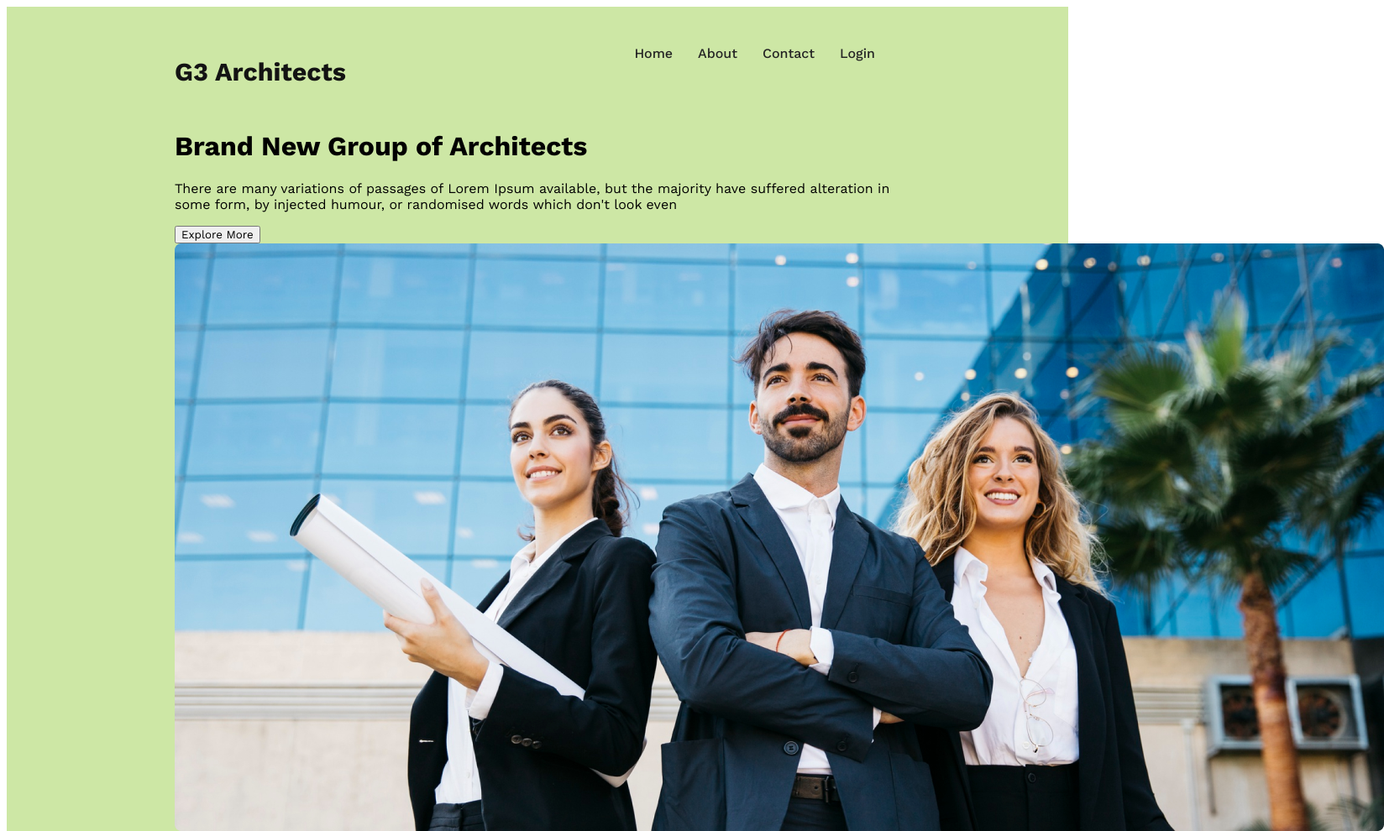
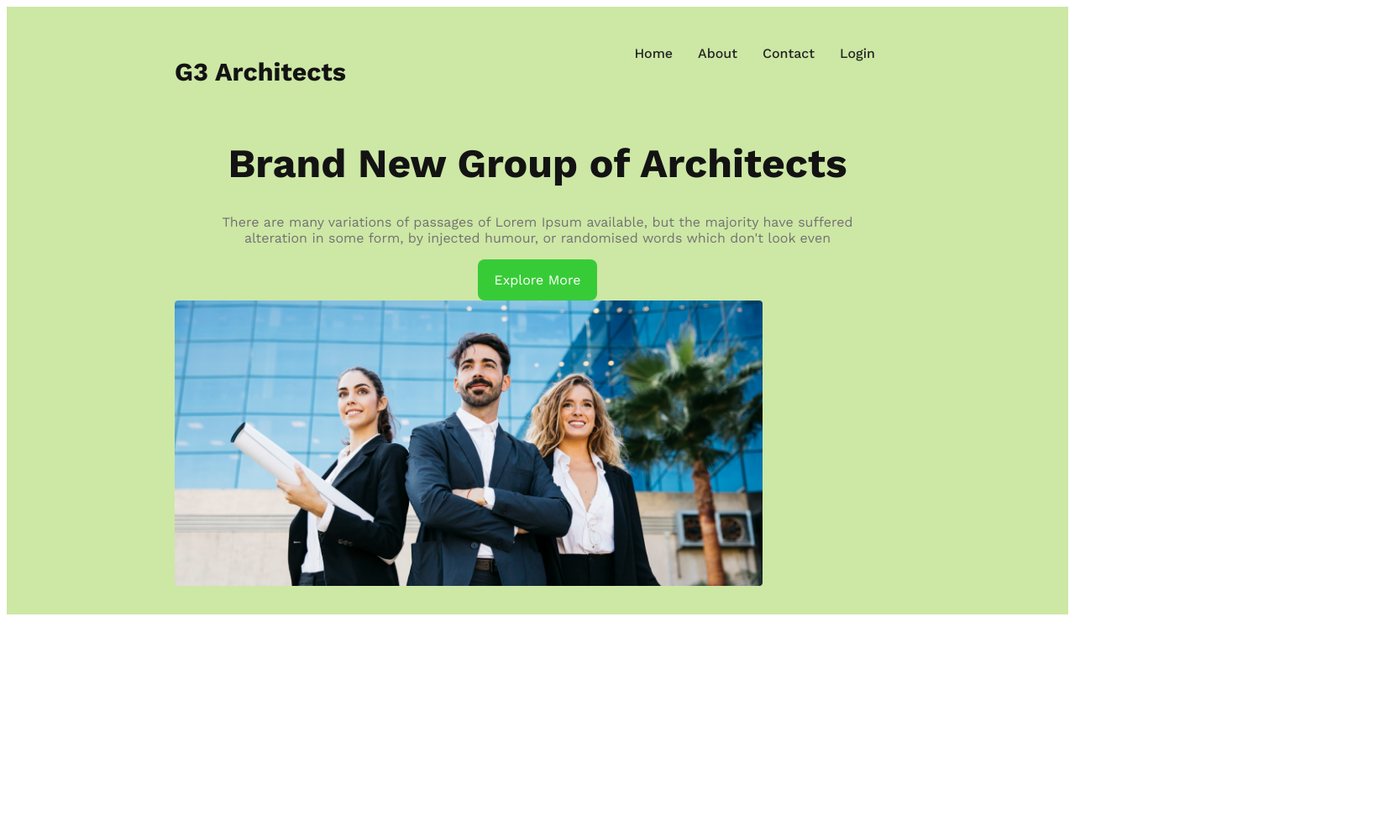
Before and after one commit to Israt-js/Architects, a plain HTML site: page HC/index.html in a window 1280 px wide. Shown: the top 990 px of the page at 84% size, 1648 px wide, since content can reach past the window. After the commit the page ends 800 px from the top, so only its background shows below. Drawn offline with nearby package versions, Linux system fonts and the light colour scheme.

Commit message:
commit all

```diff
--- a/HC/index.html
+++ b/HC/index.html
@@ -25,8 +25,8 @@
                     There are many variations of passages of Lorem Ipsum available, but the majority have suffered alteration in some form, by injected humour, or randomised words which don't look even
                 </p>
                 <button class="btn-primary">Explore More</button>
-                <img src="/images/banner.png" alt="">
              </div>
+             <img class="img" src="/images/banner.png" alt="">
           </div>
      </header>
 
--- a/HC/style.css
+++ b/HC/style.css
@@ -4,6 +4,15 @@
 *{
     font-family: 'Work Sans', sans-serif;
 
+}
+.btn-primary{
+    border-radius: 8px;
+    color: #FFF;
+    font-size: 1rem;
+    background: #37cc37;
+    padding: 15px 20px;
+    cursor: pointer;
+    border: 0;
 }
 header{
     background: #cde7a5;
@@ -33,3 +42,19 @@ nav li a{
     text-decoration: none;
     color: #242424;
 }
+.banner-content{
+    max-width: 800px;
+    text-align: center;
+    margin: 0 auto;
+}
+.banner-title{
+    font-size: 3rem;
+    font-weight: 700;
+    color: #131313;
+}
+.banner-p{
+    color: #727272;
+}
+.img{
+    width: 700px;
+}
```
